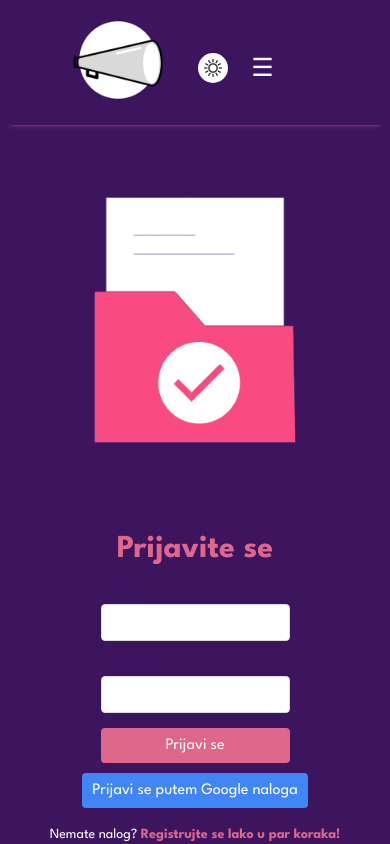
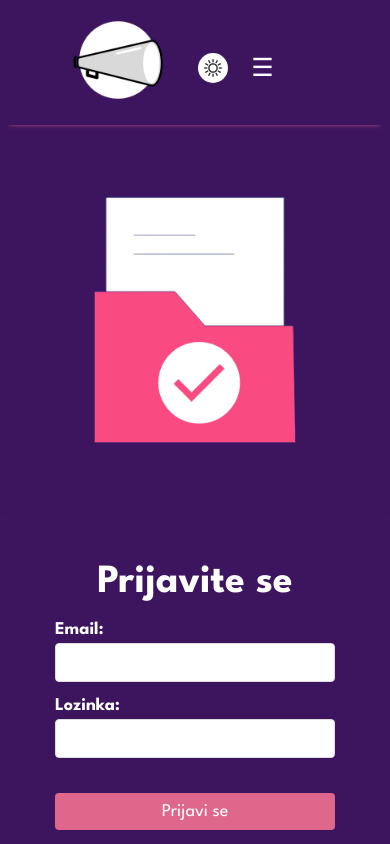
Before and after one commit to VladaPn/preporuciME, a React (Vite) app: page /login in a window 390 px wide. Shown: the top 844 px of the page. Built offline with nearby package versions, Linux system fonts and the light colour scheme.

Commit message:
sredjena forma malo na login strani, dugmici i responsive fali

```diff
--- a/src/Pages/Login/Login.css
+++ b/src/Pages/Login/Login.css
@@ -1,16 +1,9 @@
-/* Globalni stilovi */
-body, html {
-    margin: 0;
-    padding: 0;
-    font-family: Arial, sans-serif;
-    height: 100%;
-}
 
 /* Kontejner za login stranicu */
 .login-container {
     display: grid;
     grid-template-columns: 1fr 1fr;
-    min-height: 80vh;
+    min-height: 100vh;
     overflow: hidden;
 }
 
@@ -23,11 +16,14 @@ body, html {
     padding: 20px;
     box-shadow: 0 4px 8px rgba(0, 0, 0, 0.2);
 }
-
+.login-form form{
+    width: min(400px, 80%);
+    font-size: 18px;
+}
 /* Stil za naslov forme */
 .login-form h1 {
-    color: #df678c; /* Ružičasta boja za naslov */
     margin-bottom: 20px;
+    font-size: 40px;
 }
 
 /* Stil za input grupe */
@@ -40,7 +36,6 @@ body, html {
     display: block;
     margin-bottom: 5px;
     font-weight: bold;
-    color: #3d155f;
 }
 
 .input-group input {
@@ -48,32 +43,45 @@ body, html {
     padding: 10px;
     border: 1px solid #ddd;
     border-radius: 4px;
-    font-size: 16px;
+    font-size: 18px;
 }
 
 /* Stil za dugme */
-.button {
+.login-form .button {
     width: 100%;
     padding: 10px;
     border: none;
     border-radius: 4px;
     color: #fff;
     background-color: #df678c;
-    font-size: 16px;
+    font-size: 18px;
     cursor: pointer;
     transition: background-color 0.3s ease;
+    margin-top: 20px;
+
 }
 
-.button:hover {
+.login-form  .button:hover {
     background-color: #c94c6b;
 }
 
 /* Stil za dugme za prijavu putem Google naloga */
 .google-login {
     background-color: #4285F4; /* Google plava boja */
-    margin-top: 10px;
+    margin-top: 20px;
 }
-
+.social-login .button{
+    width: 100%;
+    padding: 10px;
+    border: none;
+    border-radius: 4px;
+    color: #fff;
+    background-color: #df678c;
+    font-size: 18px;
+    cursor: pointer;
+    transition: background-color 0.3s ease;
+    margin-top: 20px;
+}
 .google-login:hover {
     background-color: #357ae8;
 }
```
